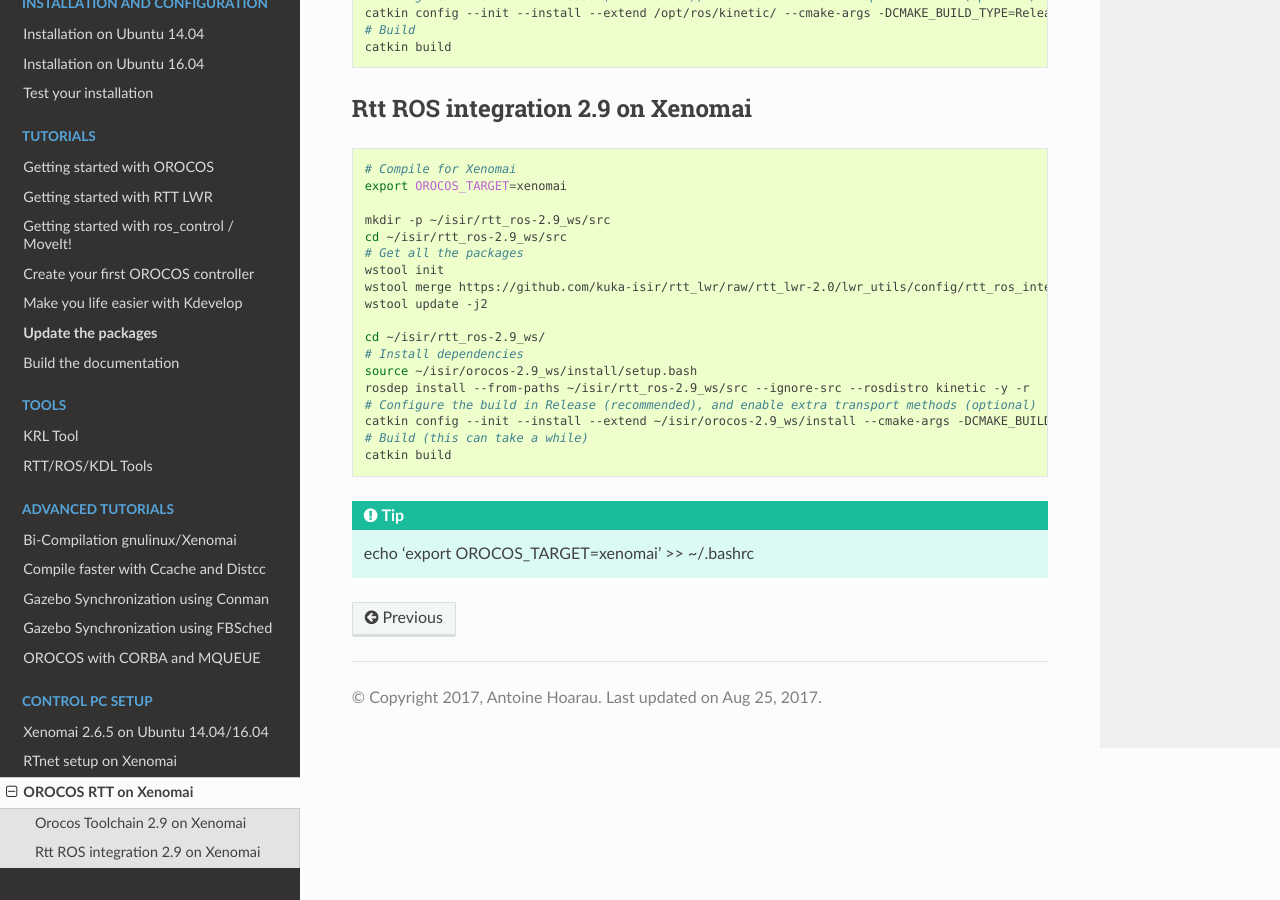
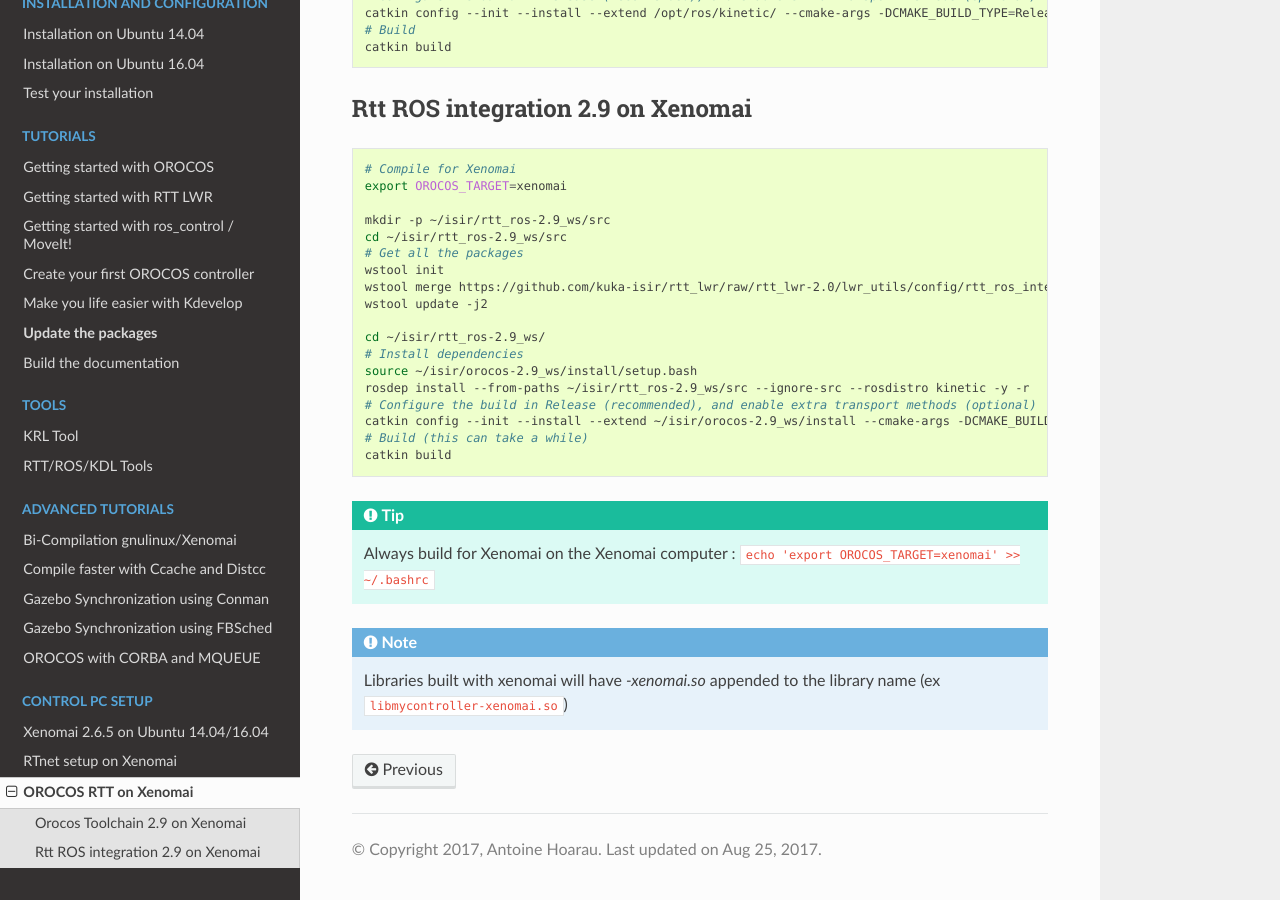
Before and after one commit to kuka-isir/rtt_lwr, a Sphinx documentation site: the page built from docs/source/rtpc/orocos-xenomai.rst, in a window 1280 px wide and 900 px high, scrolled down 664 px. Built offline with Sphinx 7.4.7 and the Read the Docs theme 2.0.0, drawn with Linux system fonts in a browser that asks for light colours.

Commit message:
add note

```diff
--- a/docs/source/rtpc/orocos-xenomai.rst
+++ b/docs/source/rtpc/orocos-xenomai.rst
@@ -59,4 +59,9 @@
 
 .. tip::
 
-    echo 'export OROCOS_TARGET=xenomai' >> ~/.bashrc
+    Always build for Xenomai on the Xenomai computer :
+    ``echo 'export OROCOS_TARGET=xenomai' >> ~/.bashrc``
+
+.. note::
+
+    Libraries built with xenomai will have *-xenomai.so* appended to the library name (ex ``libmycontroller-xenomai.so``)
```
